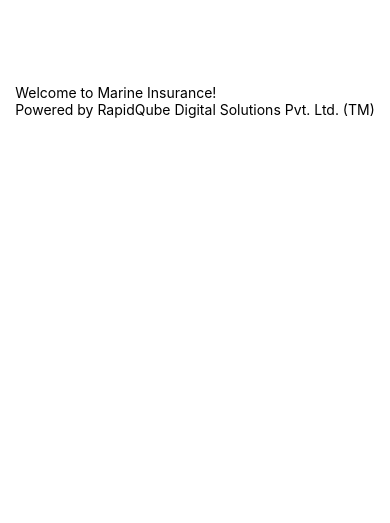
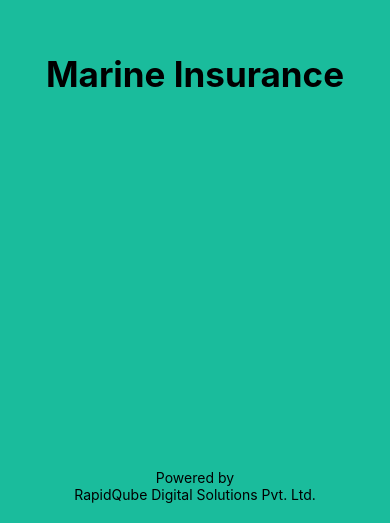
Before and after one commit to manojvenkateswararaja/alliance-UI, a React Native app: screen / in a window 390 px wide. Shown: the part 321-844 px from the top of the page. Built offline with nearby package versions, Linux system fonts and the light colour scheme.

Commit message:
Abstracted styles and colors into a seperate file + modified the textual contents in SplashScreen

```diff
--- a/App.js
+++ b/App.js
@@ -1,22 +1,16 @@
 import React from 'react';
 import { StyleSheet, Text, View } from 'react-native';
 import Splash from './src/components/SplashScreen/splashscreen'
+import styles from './assets/styles/customstyles';
+
+const { container } = styles;
 
 export default class App extends React.Component {
   render() {
     return (
-      <View style={styles.container}>
+      <View style={container}>
         <Splash />
       </View>
     );
   }
 }
-
-const styles = StyleSheet.create({
-  container: {
-    flex: 1,
-    backgroundColor: '#fff',
-    alignItems: 'center',
-    justifyContent: 'center',
-  },
-});
--- /dev/null
+++ b/assets/styles/customstyles.js
@@ -0,0 +1,42 @@
+import { StyleSheet } from 'react-native';
+import colors from '../../src/utils/colors';
+
+const { turquoise, white } = colors;
+
+module.exports = StyleSheet.create({
+    container: {
+        flex: 1,
+        backgroundColor: turquoise,
+        alignItems: 'center',
+        justifyContent: 'center',
+    },
+
+    wrapper: {
+        backgroundColor: turquoise,
+        flex: 1,
+        justifyContent: 'center',
+        alignItems: 'center'
+    },
+
+    titleWrapper: {
+        justifyContent: 'center',
+        flex: 1
+    },
+
+    title: {
+        color: white,
+        fontSize: 35,
+        fontWeight: 'bold'
+    },
+
+    subtitle: {
+        color: white,
+        fontWeight: 'normal'
+    },
+
+    subtitleWrapper: {
+        justifyContent: 'center',
+        alignItems: 'center',
+        paddingBottom: 20
+    }
+});
--- a/src/components/SplashScreen/splashscreen.js
+++ b/src/components/SplashScreen/splashscreen.js
@@ -1,12 +1,21 @@
 import React, { Component } from 'react';
-import { Text, View } from 'react-native';
+import { Text, View, StyleSheet } from 'react-native';
+import colors from '../../utils/colors';
+import styles from '../../../assets/styles/customstyles';
+
+const { wrapper, titleWrapper, title, subtitleWrapper, subtitle } = styles;
 
 export default class splashscreen extends Component {
     render() {
         return (
-            <View>
-              <Text>Welcome to Marine Insurance!</Text>
-              <Text>Powered by RapidQube Digital Solutions Pvt. Ltd. (TM)</Text>
+            <View style={wrapper}>
+                <View style={titleWrapper}>
+                    <Text style={title}>Marine Insurance</Text>
+                </View>
+                <View style={subtitleWrapper}>
+                    <Text style={subtitle}>Powered by</Text>
+                    <Text style={subtitle}>RapidQube Digital Solutions Pvt. Ltd.</Text>
+                </View>
             </View>
         );
     }
--- /dev/null
+++ b/src/utils/colors.js
@@ -0,0 +1,8 @@
+/**
+ * Created by VikramV on 2017/08/22
+ */
+export default {
+    white: '#000000',
+    red: '#EF5350',
+    turquoise: '#1abc9c'
+}
```
Also changed, not shown: jsconfig.json (added, +9 -0 lines), assets/logo.png (added).
